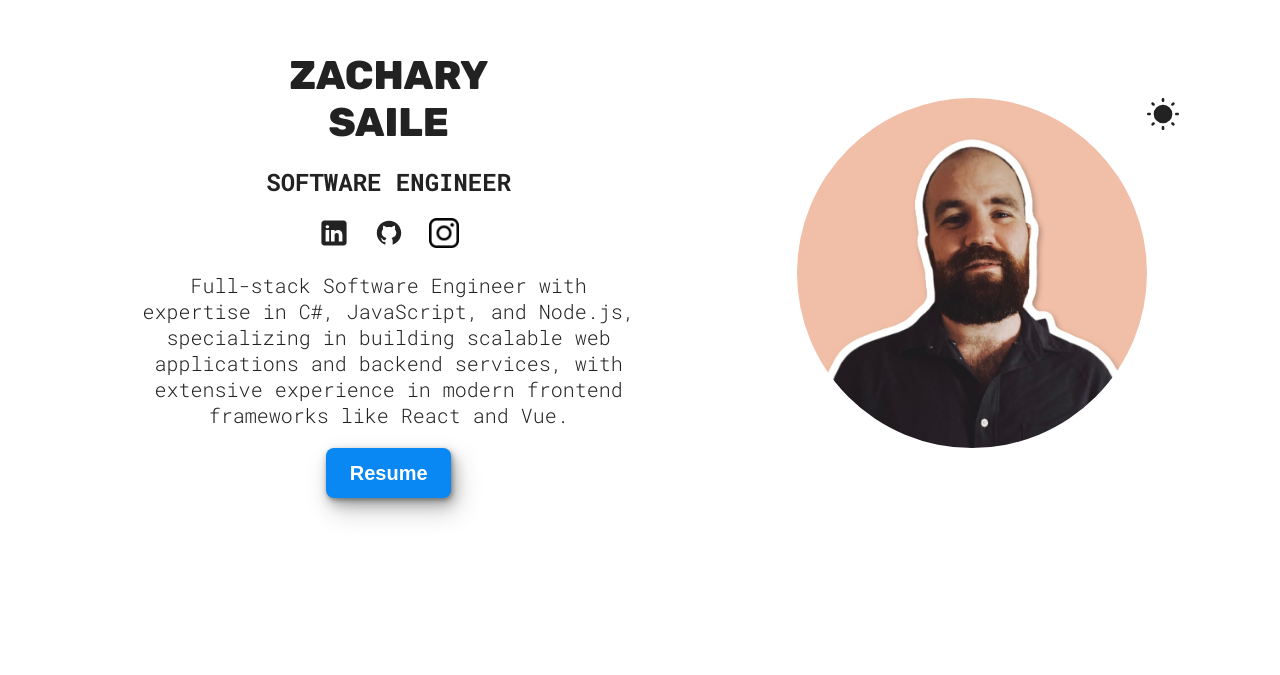
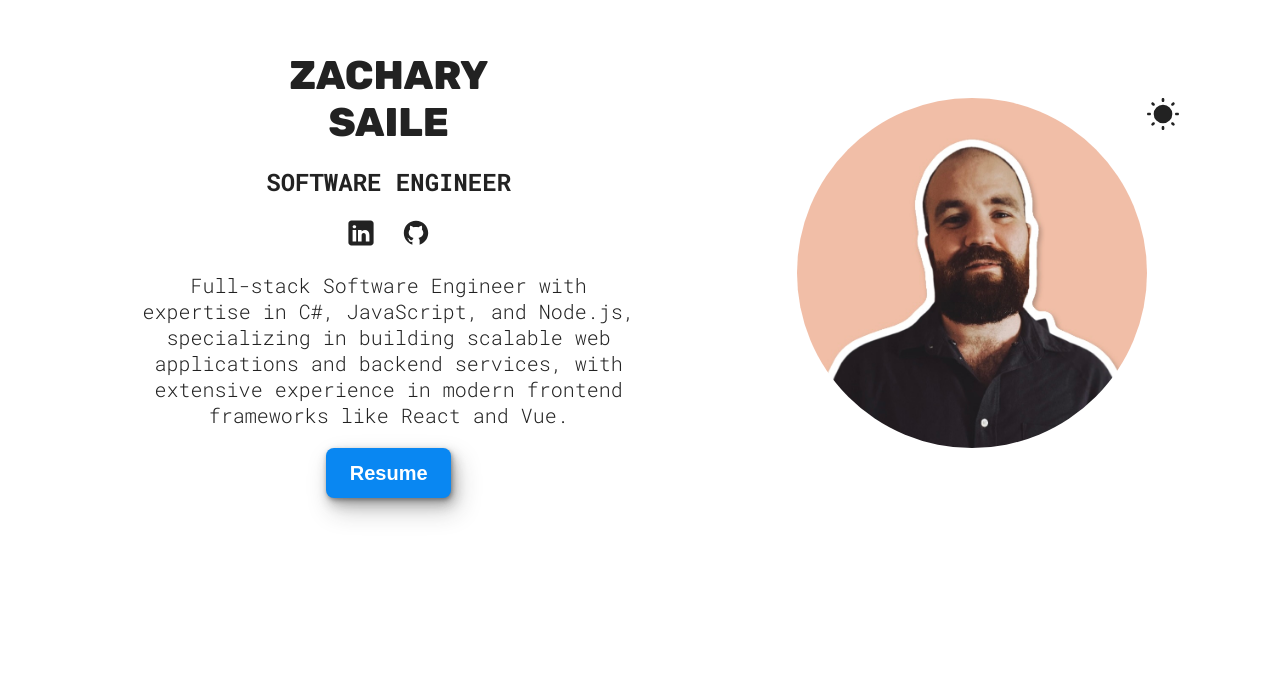
Before and after one commit to zwsaile/my-portfolio, a React (Vite) app: page / in a window 1280 px wide. Shown: the part 125-800 px from the top of the page. Built offline with nearby package versions, Linux system fonts and the light colour scheme.

Commit message:
Fix spacing between resume and projects

```diff
--- a/src/sections/Hero/Hero.jsx
+++ b/src/sections/Hero/Hero.jsx
@@ -74,16 +74,6 @@ function Hero() {
                             className='hover'
                         />
                     </a>
-                    <a
-                        href='https://www.instagram.com/_saintvalentine_'
-                        target='_blank'
-                    >
-                        <img
-                            alt='Instagram icon'
-                            src={instagramIcon}
-                            className='hover'
-                        />
-                    </a>
                 </span>
                 <p
                     className={styles.description}
--- a/src/sections/Hero/HeroStyles.module.css
+++ b/src/sections/Hero/HeroStyles.module.css
@@ -6,7 +6,7 @@
     text-align: center;
     height: 100dvh;
     min-height: 500px;
-    margin-top: 10dvh;
+    margin-bottom: 10dvh;
 
     .hero {
         max-width: 270px;
```
